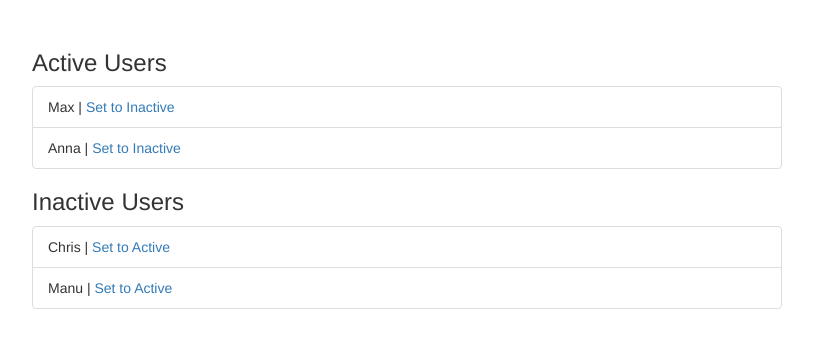
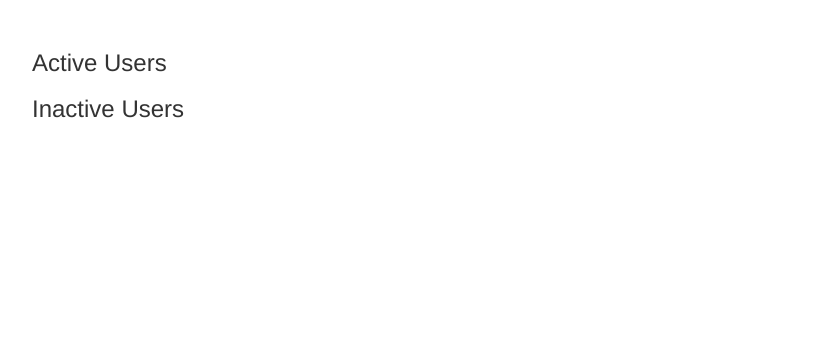
Before and after one commit to geomC/udemy-angular8, an Angular app: page / in a window 1280 px wide. Shown: the top 348 px of the page, without its empty margins (233-1046 px from the left). Built offline with nearby package versions, Linux system fonts and the light colour scheme.

Commit message:
move data and logic from appComponent to usersService

```diff
--- a/src/app/app.component.ts
+++ b/src/app/app.component.ts
@@ -6,16 +6,7 @@ import { Component } from '@angular/core';
   styleUrls: ['./app.component.css']
 })
 export class AppComponent {
-  activeUsers = ['Max', 'Anna'];
-  inactiveUsers = ['Chris', 'Manu'];
 
-  onSetToInactive(id: number) {
-    this.inactiveUsers.push(this.activeUsers[id]);
-    this.activeUsers.splice(id, 1);
-  }
 
-  onSetToActive(id: number) {
-    this.activeUsers.push(this.inactiveUsers[id]);
-    this.inactiveUsers.splice(id, 1);
-  }
+
 }
```
Also changed, not shown: src/app/shared/users-service.service.ts (+13 -0 lines).
